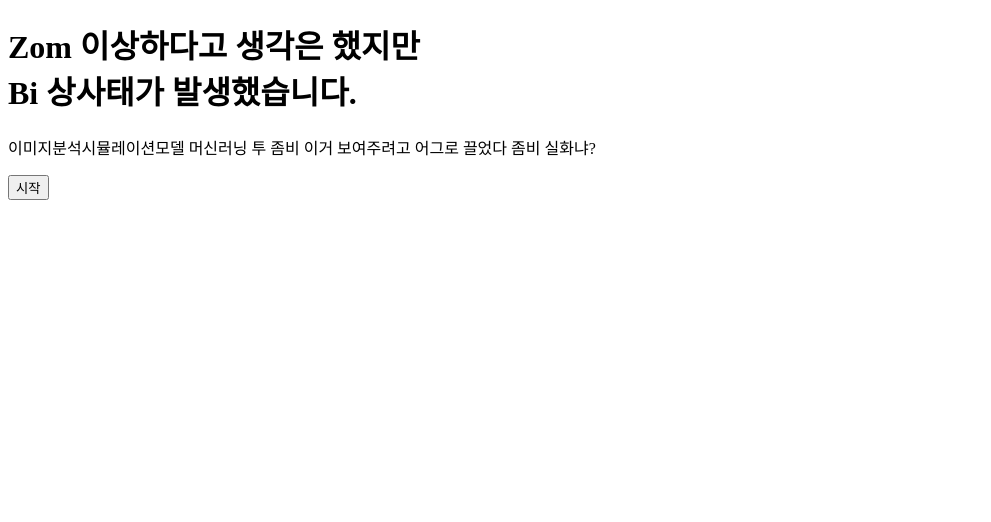
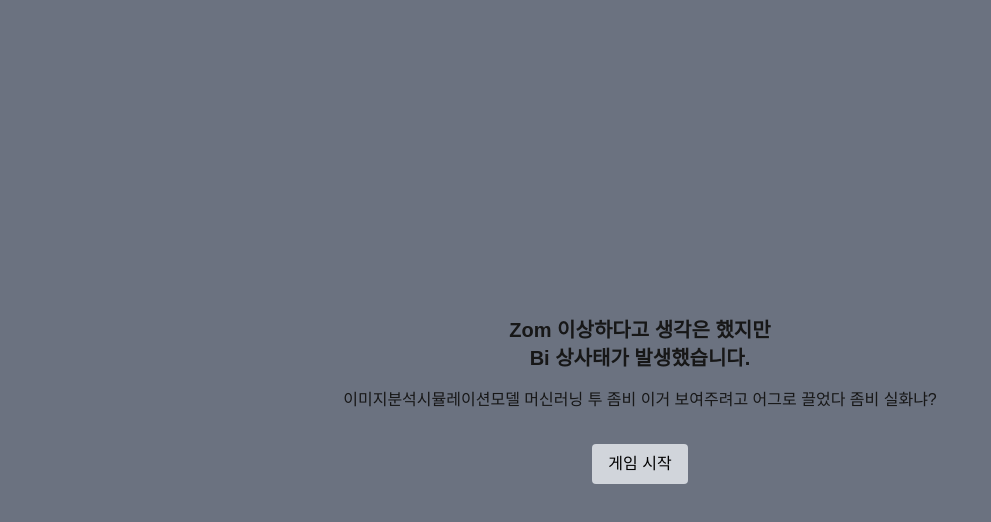
Before and after one commit to KDT-IaaS-Class-Two-Group/KDT-IaaS-2-ProjectB-2team, a Next.js app in the folder frontend/: page / in a window 1280 px wide. Shown: the top 522 px of the page, without its empty margins (0-991 px from the left). Built offline with nearby package versions, Linux system fonts and the light colour scheme.

Commit message:
Style: index.tsx
스타일 적용

```diff
--- a/frontend/src/pages/index.tsx
+++ b/frontend/src/pages/index.tsx
@@ -1,4 +1,5 @@
 import React from 'react';
+import '../app/globals.css';
 
 const MainPage: React.FC = () => {
   const handleStartClick = () => {
@@ -6,15 +7,24 @@
   };
 
   return (
-    <div id="root">
-      <div>
-        <h1>Zom 이상하다고 생각은 했지만<br/>Bi 상사태가 발생했습니다.</h1>
+    <div id="root" className="flex flex-col items-center justify-center h-screen bg-gray-500">
+      <div className="text-center">
+        <h1 className="text-xl font-bold mb-4">
+          Zom 이상하다고 생각은 했지만<br/>Bi 상사태가 발생했습니다.
+        </h1>
+      </div>
+      <div className="mb-8">
+        <p className="text-center">
+          이미지분석시뮬레이션모델 머신러닝 투 좀비 이거 보여주려고 어그로 끌었다 좀비 실화냐?
+        </p>
       </div>
       <div>
-        <p>이미지분석시뮬레이션모델 머신러닝 투 좀비 이거 보여주려고 어그로 끌었다 좀비 실화냐?</p>
-      </div>
-      <div>
-        <button onClick={handleStartClick}>시작</button>
+        <button
+          onClick={handleStartClick}
+          className="px-4 py-2 bg-gray-300 text-black rounded"
+        >
+          게임 시작
+        </button>
       </div>
     </div>
   );
```
